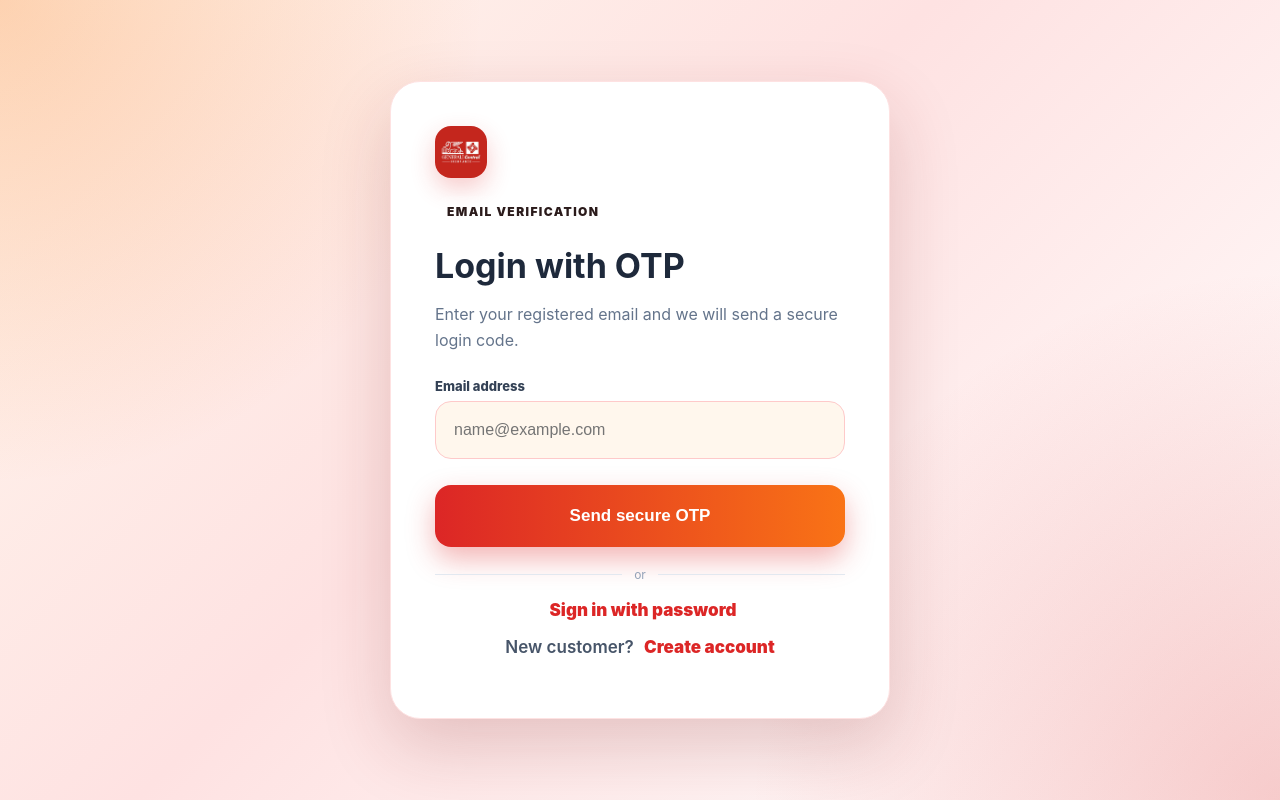
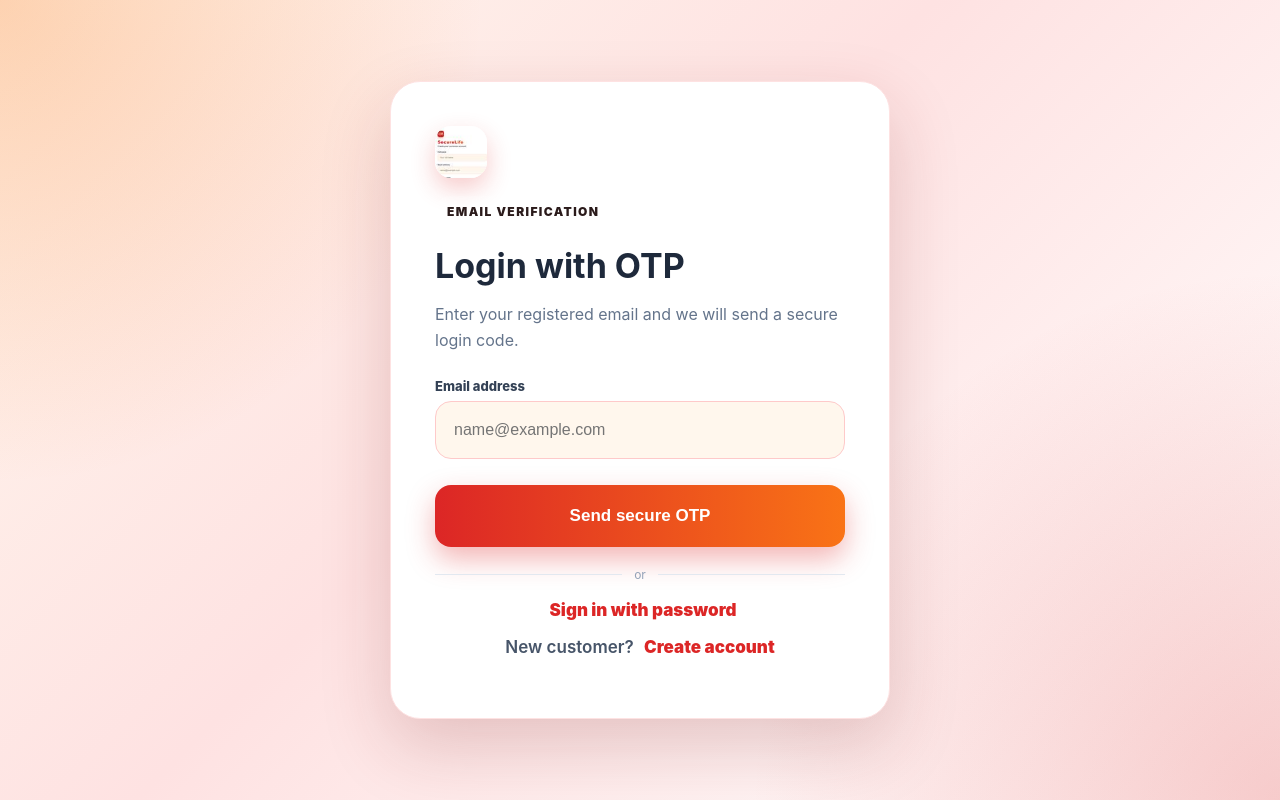
Before and after one commit to mummy7791/insurance-app, a React (Vite) app in the folder frontend/: page /customer-otp-login in a window 1280 px wide. Built offline with nearby package versions, Linux system fonts and the light colour scheme; no server answers.

Commit message:
feat: switch UI branding to new SecureLife logo

```diff
--- a/frontend/src/pages/CustomerOtpLogin.tsx
+++ b/frontend/src/pages/CustomerOtpLogin.tsx
@@ -70,7 +70,7 @@ export default function CustomerOtpLogin() {
   return (
     <div className="auth-page">
       <div className="otp-card">
-        <div className="brand-mark brand-mark-logo"><img src="/ic_launcher.png" alt="SecureLife Insurance" /></div>
+        <div className="brand-mark brand-mark-logo"><img src="/securelife-logo.jpg" alt="SecureLife Insurance" /></div>
         <span className="auth-badge">EMAIL VERIFICATION</span>
         <h1>{mode === "verify" ? "Verify your account" : "Login with OTP"}</h1>
         <p className="otp-copy">{sent ? <>Enter the 6-digit code sent to <strong>{email}</strong>.</> : "Enter your registered email and we will send a secure login code."}</p>
```
